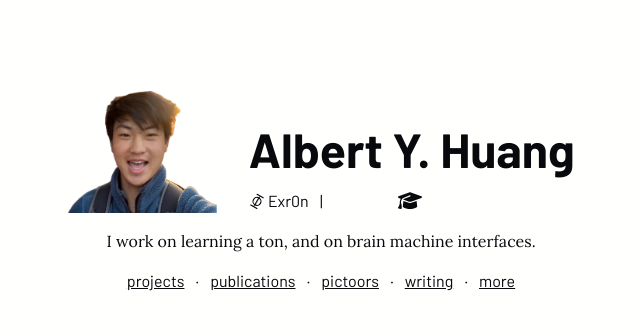
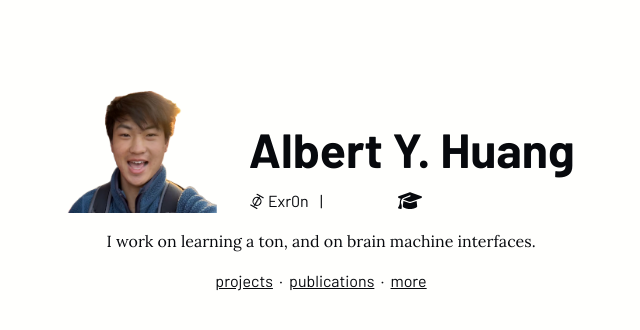
Before and after one commit to Exr0n/w5bsite, a SvelteKit app: page / in a window 1280 px wide. Shown: the top 330 px of the page, without its empty margins (319-959 px from the left). Built offline with nearby package versions, Linux system fonts and the light colour scheme; some icons are missing.

Commit message:
show more dropdown

```diff
--- a/src/routes/+page.svelte
+++ b/src/routes/+page.svelte
@@ -15,6 +15,8 @@
         [FaOrcid, "https://orcid.org/0000-0003-1268-4780"],
         [UsersSolid, "/friends"]
     ]
+
+    let show_more = $state(false);
 </script>
 <style>
     a:hover {
@@ -45,13 +47,18 @@
     I work on learning a ton, and on brain machine interfaces.
 </p>
 <div class="w-full flex justify-center space-x-2 font-sans">
-    <a href="/projects">projects</a> <!-- todo: make projects page -->
-    <Sep />
-    <a href={GOOGLE_SCHOLAR_LINK}>publications</a>  <!-- todo: someday make a research interests page -->
-    <Sep />
-    <a href="/pictoors">pictoors</a>
-    <Sep />
-    <a href="/writing">writing</a>
-    <Sep />
-    <a href="/wilderness">more</a>
+    <div class="max-w-max relative">
+        <a href="/projects">projects</a> <!-- todo: make projects page -->
+        <Sep />
+        <a href={GOOGLE_SCHOLAR_LINK}>publications</a>  <!-- todo: someday make a research interests page -->
+        <Sep />
+        <a onclick={() => { show_more = true; }} role="button">more</a>
+        {#if show_more}
+        <div class="absolute flex flex-col right-0 top-6 text-right">
+            <a class="animate-in animate-in-from-top-1 fill-mode-both fade-in" href="/pictoors">pictoors</a>
+            <a class="animate-in animate-in-from-top-1 fill-mode-both delay-[50ms] fade-in" href="/writing">writing</a>
+            <a class="animate-in animate-in-from-top-1 fill-mode-both delay-[100ms] fade-in" href="/wilderness">wild</a>
+        </div>
+        {/if}
+    </div>
 </div>
--- a/src/routes/pictoors/+page.svelte
+++ b/src/routes/pictoors/+page.svelte
@@ -43,7 +43,7 @@
 </div>
 {#if open_pic !== null}
 <div
-    class={`fixed w-full h-full top-0 left-0 p-4 m-0 animate-in backdrop-blur contain-content fade-in fade-out bg-black bg-opacity-80 flex flex-col ${open_is_wide ? "xl" : "sm"}:flex-row items-center justify-center`}
+    class={`fixed w-full h-full top-0 left-0 p-4 m-0 animate-in fade-in  bg-black bg-opacity-80 backdrop-blur contain-content flex flex-col ${open_is_wide ? "xl" : "sm"}:flex-row items-center justify-center`}
     onclick={() => { open_pic = null; }}
     onkeyup={(ev) => { if (ev.key == 'Escape') open_pic = null; }}
     role="button"
@@ -55,11 +55,5 @@
         <span class="px-2 text-sm block ${open_is_wide ? "xl" : "sm"}:block"><MapPinAltSolid class="w-3 inline-block -translate-y-[0.1em]" />&nbsp;{open_meta.loc}</span>
         <span class="pl-2 text-sm block  ${open_is_wide ? "xl" : "sm"}:block">{formatDate(new Date(Date.parse(open_meta.time)))}</span>
     </div>
-    <!-- <img src={pics[open_pic][0]} class="object-contain max-w-full max-h-full shadow-lg" alt={open_meta.cap}/>
-    <div class="flex-col ${open_is_wide ? "md" : "xs"}:flex-row ${open_is_wide ? "lg": "md"}:flex-col font-sans p-2 self-end min-w-max min-h-max">
-        <span class="px-2">{open_meta.cap}</span>
-        <span class="px-2 text-sm block ${open_is_wide ? "xs": "md"}:inline-block ${open_is_wide ? "lg" : "md"}:block"><MapPinAltSolid class="w-3 inline-block -translate-y-[0.1em]" />&nbsp;{open_meta.loc}</span>
-        <span class="pl-2 text-sm block ${open_is_wide ? "xs": "md"}:inline-block ${open_is_wide ? "lg" : "md"}:block">{formatDate(new Date(Date.parse(open_meta.time)))}</span>
-    </div> -->
 </div>
 {/if}
```
